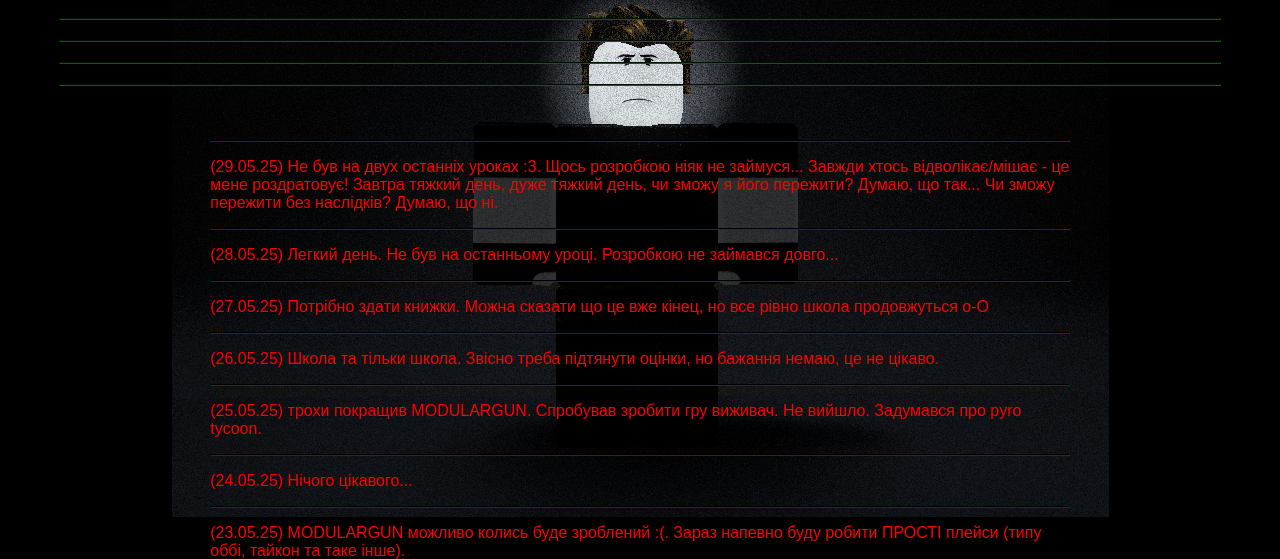
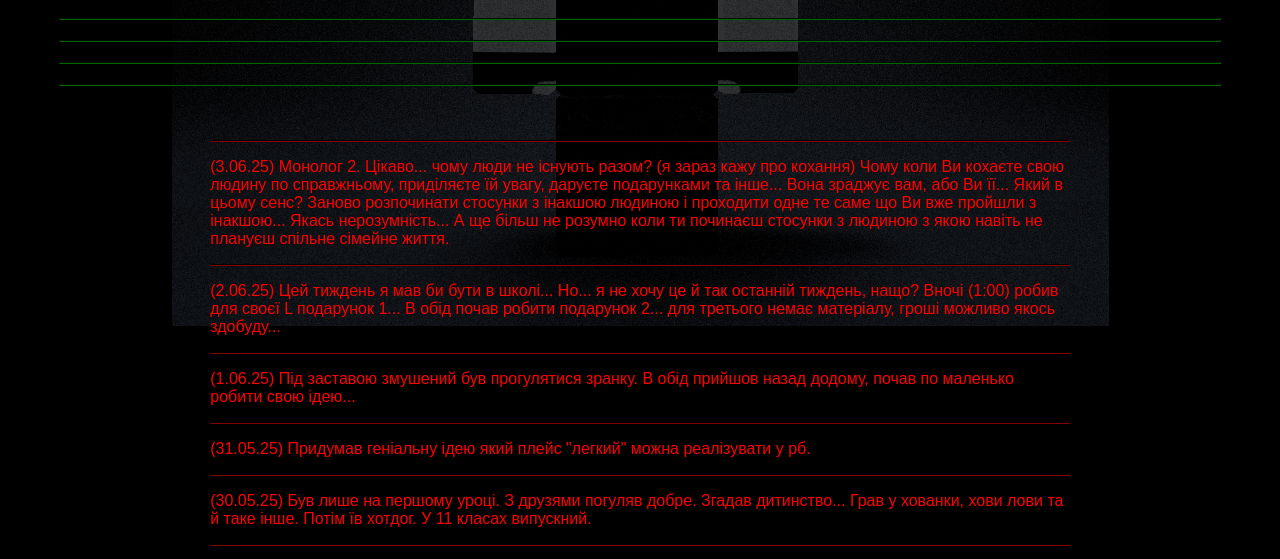
Before and after one commit to militex/Narration, a plain HTML site: page index.html in a window 1280 px wide. Shown: the part 245-804 px from the top of the page. Drawn offline with Linux system fonts and the light colour scheme; a web font is replaced by a local one.

Commit message:
Add files via upload

```diff
--- a/index.html
+++ b/index.html
@@ -27,7 +27,20 @@
 
     <div class="story">
         <hr class="divider">
+        <p>(3.06.25) Монолог 2. Цікаво... чому люди не існують разом? (я зараз кажу про кохання) Чому коли Ви кохаєте свою людину по справжньому, приділяєте їй увагу, даруєте подарунками та інше... Вона зраджує вам, або Ви її... Який в цьому сенс? Заново розпочинати стосунки з інакшою людиною і проходити одне те саме що Ви вже пройшли з інакшою... Якась нерозумність... А ще більш не розумно коли ти починаєш стосунки з людиною з якою навіть не плануєш спільне сімейне життя.</p>
+        <hr class="divider">
+        <p>(2.06.25) Цей тиждень я мав би бути в школі... Но... я не хочу це й так останній тиждень, нащо? Вночі (1:00) робив для своєї L подарунок 1... В обід почав робити подарунок 2... для третього немає матеріалу, гроші
+        можливо якось здобуду...</p>
+        <hr class="divider">
+        <p>(1.06.25) Під заставою змушений був прогулятися зранку. В обід прийшов назад додому, почав по маленько робити свою ідею...</p>
+        <hr class="divider">
+        <p>(31.05.25) Придумав геніальну ідею який плейс "легкий" можна реалізувати у рб.</p>
+        <hr class="divider">
+        <p>(30.05.25) Був лише на першому уроці. З друзями погуляв добре. Згадав дитинство... Грав у хованки, хови лови та й таке інше. Потім їв хотдог. У 11 класах випускний.</p>
+        <hr class="divider">
         <p>(29.05.25) Не був на двух останніх уроках :3. Щось розробкою ніяк не займуся... Завжди хтось відволікає/мішає - це мене роздратовує! Завтра тяжкий день, дуже тяжкий день, чи зможу я його пережити? Думаю, що так... Чи зможу пережити без наслідків? Думаю, що ні.</p>
+        <s>На цьому тижні дуже часто зустрічав R - ніколи не хочу бачити, ліпше би вмерли, но на жаль суспільство існує, ненавиджу
+        суспільство. Цікаво, чому люди ніколи не можуть бути пацифистами, легко ставитися до інших, без агресії? В якійсь мірі я розумію їхню агресію, я сам хочу таких агресивних зарізити, вбити, застрелити... чи на жаль чи на щастя, зараз я не такий як вони. Думаю щось не те, треба відволіктися.</s>
         <hr class="divider">
         <p>(28.05.25) Легкий день. Не був на останньому уроці. Розробкою не займався довго...</p>
         <hr class="divider">
--- a/style.css
+++ b/style.css
@@ -1,7 +1,7 @@
 body {
     background-color: rgb(0, 0, 0);
     background-repeat: no-repeat;
-    background-position: center;
+    background-position: top;
 }
 
 .divider {
```
